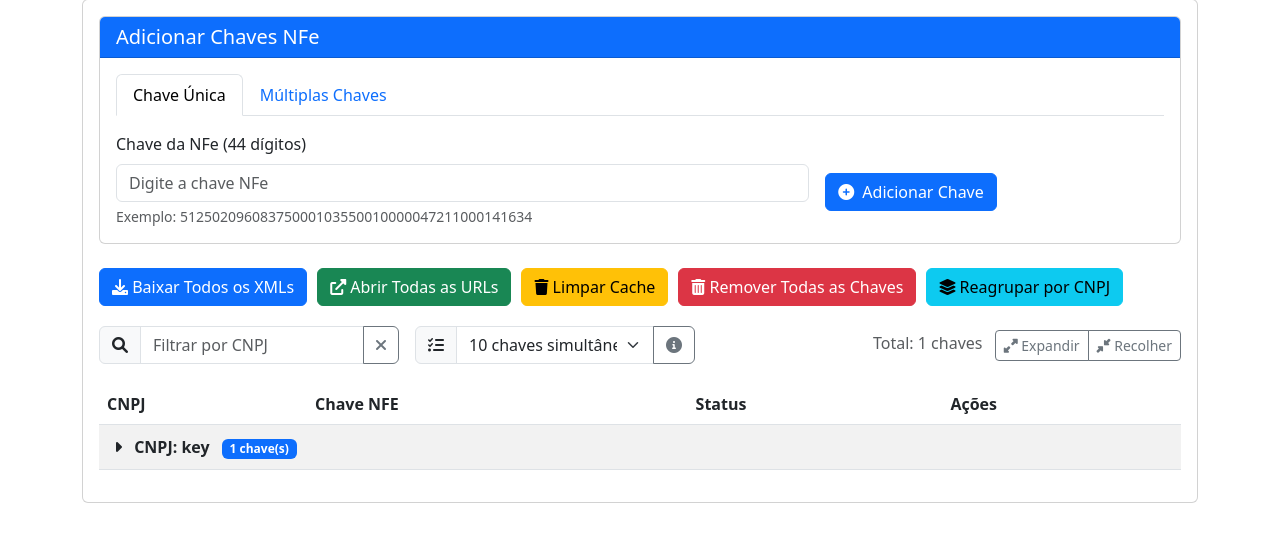
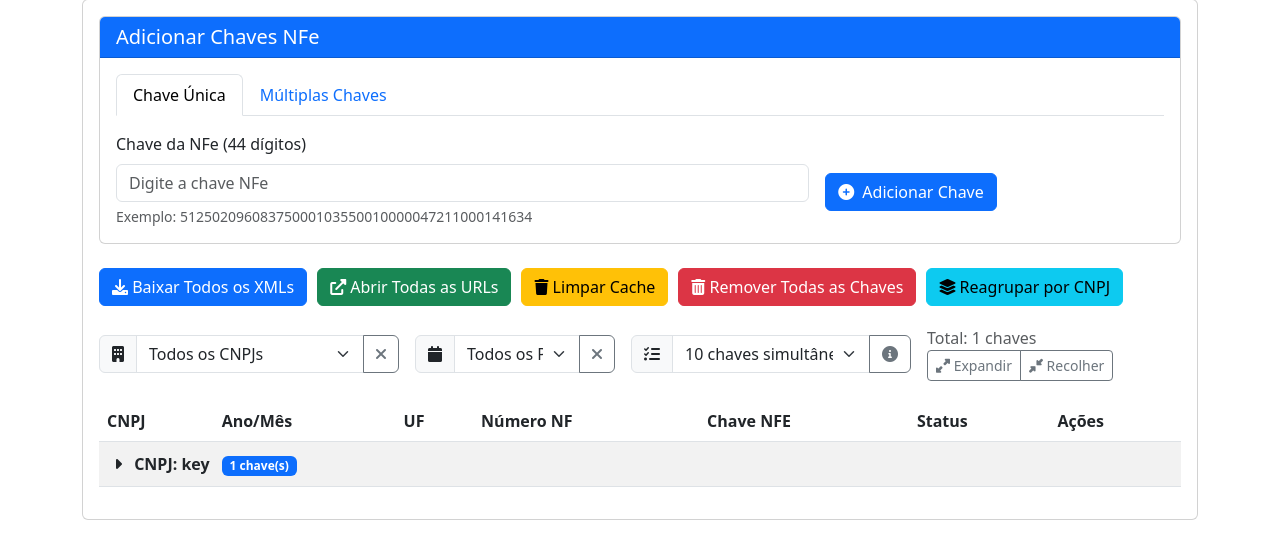
Before and after one commit to braulliomarques/Frontendnfe, a Flask app: template templates/index.html in a window 1280 px wide. Shown: the part 305-849 px from the top of the page. Before the commit the page ends 808 px from the top, so only its background shows below. Run offline with Flask 3, Linux system fonts and the light colour scheme; the template is opened without the code that fills it: most values are stand-ins (such as "Sample title", 1, 10 or a date in 2020); some libraries are stand-ins or nearby versions.

Commit message:
Update index.html

```diff
--- a/templates/index.html
+++ b/templates/index.html
@@ -73,6 +73,24 @@
         }
         .cnpj-cell {
             font-family: monospace;
+        }
+        .ano-mes-cell {
+            font-weight: 500;
+            color: #666;
+        }
+        .uf-cell {
+            font-weight: 600;
+            color: #444;
+        }
+        .numero-cell {
+            font-family: monospace;
+            color: #555;
+        }
+        .table th {
+            white-space: nowrap;
+        }
+        .table td {
+            vertical-align: middle;
         }
     </style>
 </head>
@@ -177,9 +195,35 @@
 
                 <div class="d-flex mb-3 align-items-center">
                     <div class="input-group me-3" style="max-width: 300px;">
-                        <span class="input-group-text"><i class="fas fa-search"></i></span>
-                        <input type="text" class="form-control" id="cnpjFilter" placeholder="Filtrar por CNPJ">
+                        <span class="input-group-text"><i class="fas fa-building"></i></span>
+                        <select class="form-select" id="cnpjFilter">
+                            <option value="">Todos os CNPJs</option>
+                            {% set cnpjs = [] %}
+                            {% for key in keys %}
+                                {% if key[6:20] not in cnpjs %}
+                                    {% set _ = cnpjs.append(key[6:20]) %}
+                                    <option value="{{ key[6:20] }}">{{ key[6:20] }}</option>
+                                {% endif %}
+                            {% endfor %}
+                        </select>
                         <button class="btn btn-outline-secondary" type="button" onclick="clearCNPJFilter()">
+                            <i class="fas fa-times"></i>
+                        </button>
+                    </div>
+                    <div class="input-group me-3" style="max-width: 200px;">
+                        <span class="input-group-text"><i class="fas fa-calendar"></i></span>
+                        <select class="form-select" id="dateFilter">
+                            <option value="">Todos os Períodos</option>
+                            {% set periodos = [] %}
+                            {% for key in keys %}
+                                {% set periodo = "20" + key[2:4] + "/" + key[4:6] %}
+                                {% if periodo not in periodos %}
+                                    {% set _ = periodos.append(periodo) %}
+                                    <option value="{{ periodo }}">{{ periodo }}</option>
+                                {% endif %}
+                            {% endfor %}
+                        </select>
+                        <button class="btn btn-outline-secondary" type="button" onclick="clearDateFilter()">
                             <i class="fas fa-times"></i>
                         </button>
                     </div>
@@ -188,11 +232,15 @@
                             <i class="fas fa-tasks"></i>
                         </span>
                         <select class="form-select" id="concurrencyLimit" aria-label="Limite de processamento simultâneo">
+                            <option value="2">2 chaves simultâneas</option>
                             <option value="5">5 chaves simultâneas</option>
                             <option value="10" selected>10 chaves simultâneas</option>
                             <option value="15">15 chaves simultâneas</option>
                             <option value="20">20 chaves simultâneas</option>
                             <option value="30">30 chaves simultâneas</option>
+                            <option value="50">50 chaves simultâneas</option>
+                            <option value="80">80 chaves simultâneas</option>
+                            <option value="100">100 chaves simultâneas</option>
                         </select>
                         <button class="btn btn-outline-secondary" type="button" data-bs-toggle="popover" data-bs-placement="bottom"
                                 title="Ajuste de Concorrência"
@@ -218,6 +266,9 @@
                         <thead>
                             <tr>
                                 <th>CNPJ</th>
+                                <th>Ano/Mês</th>
+                                <th>UF</th>
+                                <th>Número NF</th>
                                 <th>Chave NFE</th>
                                 <th>Status</th>
                                 <th>Ações</th>
@@ -227,6 +278,9 @@
                             {% for key in keys %}
                             <tr data-cnpj="{{ key[6:20] }}" class="key-row">
                                 <td class="cnpj-cell">{{ key[6:20]|default('N/A') }}</td>
+                                <td class="ano-mes-cell">{{ "20" + key[2:4] + "/" + key[4:6] }}</td>
+                                <td class="uf-cell">{{ key[0:2] }}</td>
+                                <td class="numero-cell">{{ key[25:34] }}</td>
                                 <td class="key-cell">{{ key }}</td>
                                 <td class="status-cell" id="status-{{ key }}">
                                     {% if key in cache %}
@@ -280,12 +334,20 @@
         urlCache.set('{{ key }}', '{{ data.url }}');
         {% endfor %}
 
-        // Organize NFe keys by CNPJ when page loads
+        // Inicializa os status de processamento
         document.addEventListener('DOMContentLoaded', function() {
             organizeKeysByCNPJ();
 
+            // Restaura os status de processamento do servidor
+            {% for key, data in processing.items() %}
+            updateStatus('{{ key }}', '<i class="fas fa-spinner fa-spin"></i> Obtendo URL...', false);
+            {% endfor %}
+
             // Add event listener for CNPJ filter
-            document.getElementById('cnpjFilter').addEventListener('input', filterKeys);
+            document.getElementById('cnpjFilter').addEventListener('change', filterKeys);
+
+            // Add event listener for date filter
+            document.getElementById('dateFilter').addEventListener('change', filterKeys);
 
             // Restaura a configuração de concorrência salva
             const savedConcurrency = localStorage.getItem('concurrencyLimit');
@@ -347,7 +409,7 @@
                 headerRow.className = 'cnpj-group-header';
                 headerRow.setAttribute('data-cnpj', cnpj);
                 headerRow.innerHTML = `
-                    <td colspan="4">
+                    <td colspan="7">
                         <i class="fas fa-caret-right cnpj-toggle-icon"></i>
                         CNPJ: <span class="cnpj-formatted">${formattedCNPJ}</span>
                         <span class="badge bg-primary ms-2">${groupCount} chave(s)</span>
@@ -572,6 +634,19 @@
                 urlButton.style.display = 'none';
                 updateStatus(key, '<i class="fas fa-spinner fa-spin"></i> Obtendo URL...', false);
 
+                // Registra o status como processando no servidor
+                await fetch('/set-processing-status', {
+                    method: 'POST',
+                    headers: {
+                        'Content-Type': 'application/json',
+                    },
+                    body: JSON.stringify({
+                        key: key,
+                        status: 'processing',
+                        message: 'Obtendo URL...'
+                    })
+                });
+
                 const response = await fetch(`/get-url/${key}`);
                 const data = await response.json();
 
@@ -579,6 +654,20 @@
                     updateStatus(key, '<i class="fas fa-check"></i> Download disponível', false, data.from_cache);
                     showUrlButton(key, data.url);
                     await fetch(`/download/${key}`);
+
+                    // Registra o status como concluído no servidor
+                    await fetch('/set-processing-status', {
+                        method: 'POST',
+                        headers: {
+                            'Content-Type': 'application/json',
+                        },
+                        body: JSON.stringify({
+                            key: key,
+                            status: 'done',
+                            message: 'Download disponível'
+                        })
+                    });
+
                     button.disabled = false;
                     return true;
                 } else {
@@ -586,6 +675,20 @@
                 }
             } catch (error) {
                 updateStatus(key, `<i class="fas fa-exclamation-triangle"></i> ${error.message}`, true);
+
+                // Registra o status como erro no servidor
+                await fetch('/set-processing-status', {
+                    method: 'POST',
+                    headers: {
+                        'Content-Type': 'application/json',
+                    },
+                    body: JSON.stringify({
+                        key: key,
+                        status: 'error',
+                        message: error.message
+                    })
+                });
+
                 button.disabled = false;
                 urlButton.style.display = 'none';
                 updateGlobalStatus(`Erro ao processar NFE ${key}: ${error.message}`, 'danger');
@@ -871,28 +974,17 @@
 
         function clearCNPJFilter() {
             document.getElementById('cnpjFilter').value = '';
+            filterKeys();
+        }
 
-            // Reset all rows visibility based on collapse state
-            const keyRows = document.querySelectorAll('.key-row');
-            keyRows.forEach(row => {
-                row.style.display = 'table-row';
-                row.classList.add('cnpj-group-hidden'); // Default to hidden (collapsed)
-            });
-
-            // Reset all group headers to visible and collapsed state
-            const groupHeaders = document.querySelectorAll('.cnpj-group-header');
-            groupHeaders.forEach(header => {
-                header.style.display = 'table-row';
-                const icon = header.querySelector('.cnpj-toggle-icon');
-                icon.classList.remove('open'); // Default to collapsed
-            });
-
-            // Restore the total count
-            document.getElementById('totalKeysCount').textContent = keyRows.length;
+        function clearDateFilter() {
+            document.getElementById('dateFilter').value = '';
+            filterKeys();
         }
 
         function filterKeys() {
-            const filter = document.getElementById('cnpjFilter').value.toLowerCase();
+            const cnpjFilter = document.getElementById('cnpjFilter').value;
+            const dateFilter = document.getElementById('dateFilter').value;
             const keyRows = Array.from(document.querySelectorAll('.key-row'));
             const groupHeaders = Array.from(document.querySelectorAll('.cnpj-group-header'));
 
@@ -901,17 +993,21 @@
 
             keyRows.forEach(keyRow => {
                 const cnpjCell = keyRow.querySelector('.cnpj-cell');
-                const cnpj = cnpjCell.textContent.toLowerCase();
-                const key = keyRow.querySelector('.key-cell').textContent.toLowerCase();
+                const anoMesCell = keyRow.querySelector('.ano-mes-cell');
+                const cnpj = cnpjCell.textContent;
+                const anoMes = anoMesCell.textContent.trim();
 
-                if (cnpj.includes(filter) || key.includes(filter) || filter === '') {
-                    // This row matches the filter
+                // Check if row matches both filters
+                const cnpjMatch = !cnpjFilter || cnpj === cnpjFilter;
+                const dateMatch = !dateFilter || anoMes === dateFilter;
+
+                if (cnpjMatch && dateMatch) {
+                    // This row matches both filters
                     keyRow.style.display = 'table-row';
                     keyRow.classList.remove('cnpj-group-hidden'); // Make sure it's visible even if group is collapsed
                     cnpjMatches.add(keyRow.getAttribute('data-cnpj')); // Mark this CNPJ as having matches
                 } else {
-                    // This row doesn't match the filter, but keep the display property
-                    // determined by the group's collapsed state - just don't show it in the filter
+                    // This row doesn't match one or both filters
                     keyRow.style.display = 'none';
                 }
             });
@@ -919,11 +1015,11 @@
             // Then handle group headers - only show headers for groups that have matches
             groupHeaders.forEach(header => {
                 const cnpj = header.getAttribute('data-cnpj');
-                if (cnpjMatches.has(cnpj) || filter === '') {
+                if (cnpjMatches.has(cnpj) || (!cnpjFilter && !dateFilter)) {
                     header.style.display = 'table-row';
 
                     // If filtering, ensure the toggle icon shows as expanded
-                    if (filter !== '') {
+                    if (cnpjFilter || dateFilter) {
                         const icon = header.querySelector('.cnpj-toggle-icon');
                         icon.classList.add('open');
                     }
@@ -933,8 +1029,8 @@
             });
 
             // Update UI based on filter results
-            if (filter === '') {
-                // No filter - show normal count
+            if (!cnpjFilter && !dateFilter) {
+                // No filters - show normal count
                 document.getElementById('totalKeysCount').textContent = keyRows.length;
             } else {
                 // Show filtered count
```
